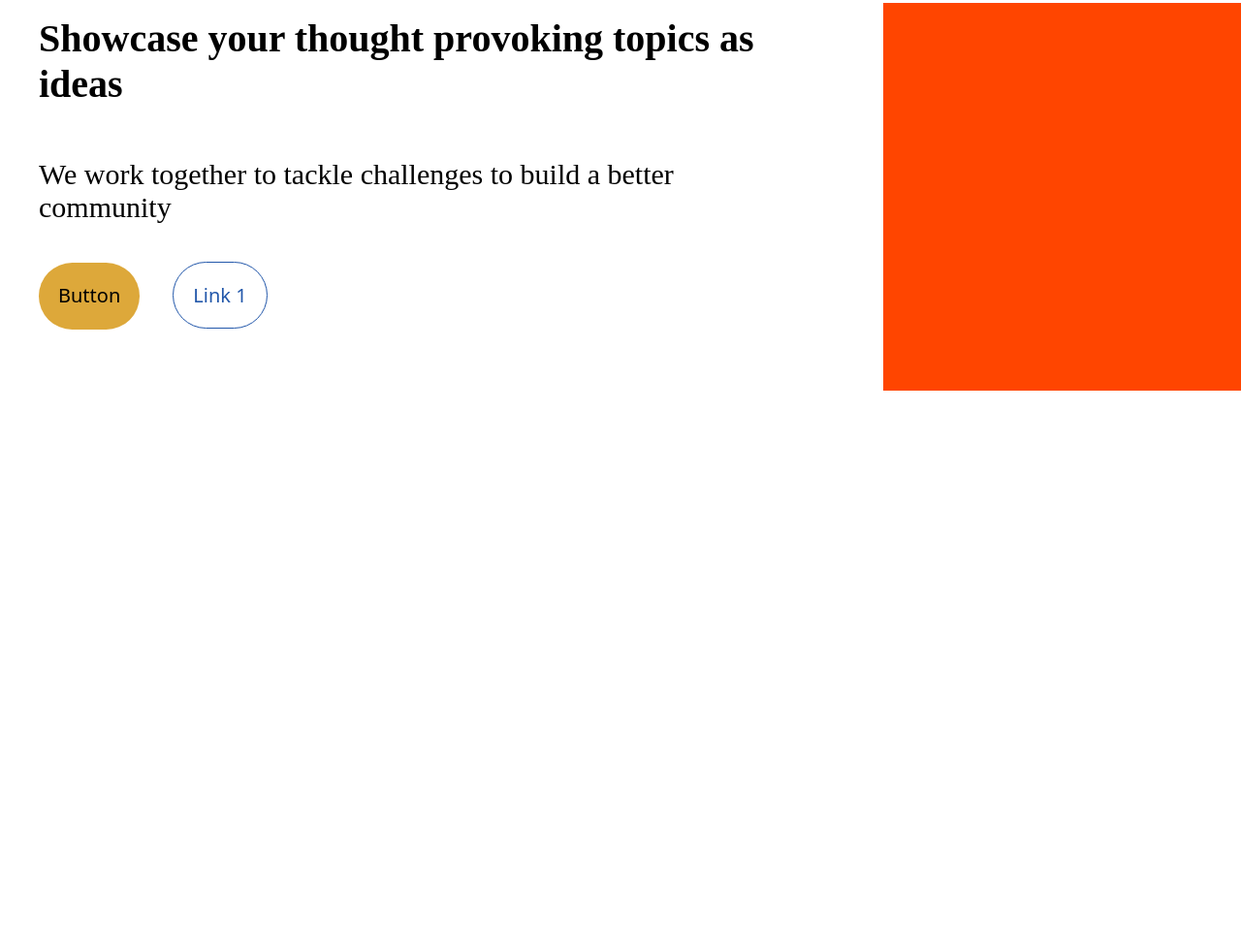
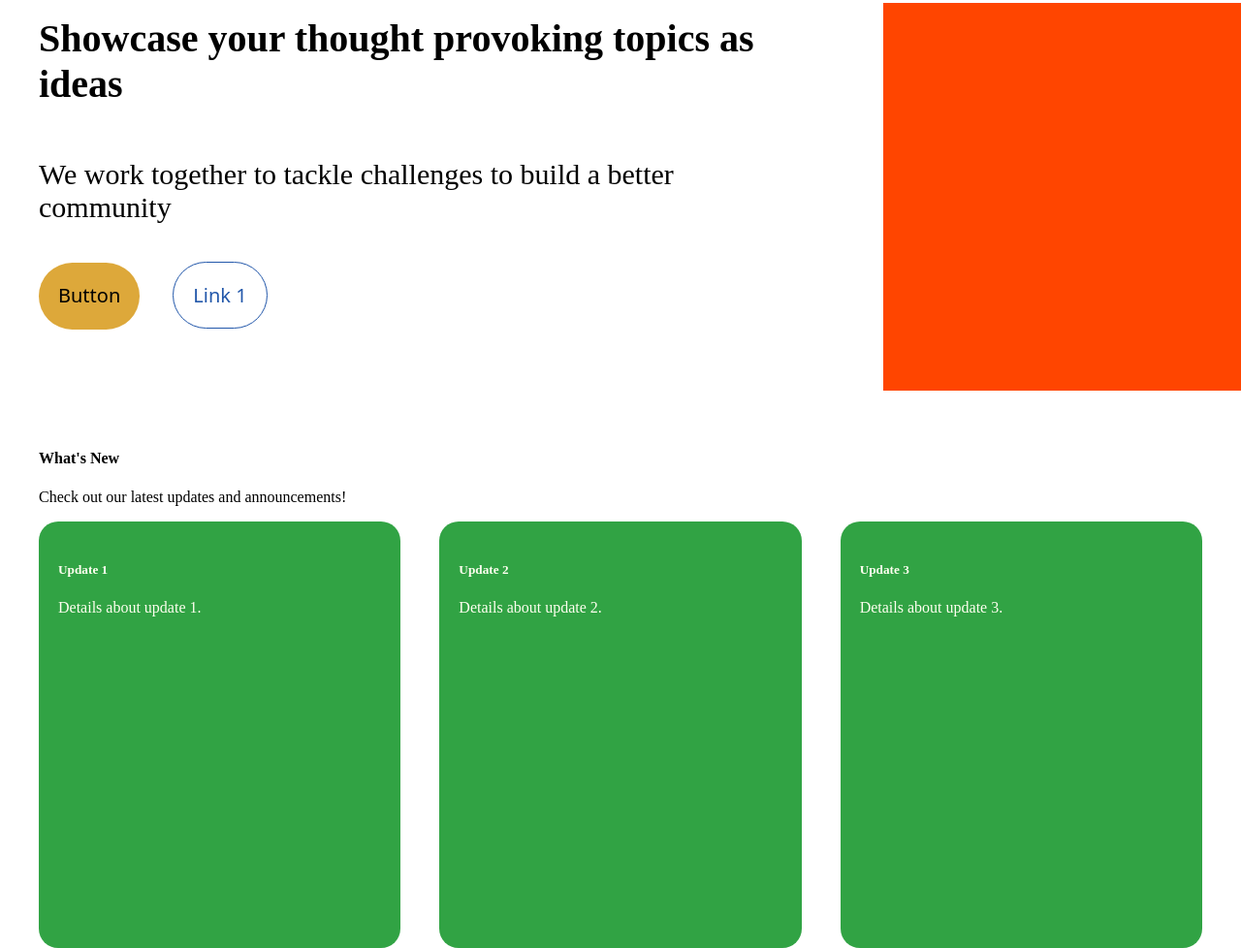
Before and after one commit to sadiyyah-s/cnf-website-project, a plain HTML site: page home.html in a window 1280 px wide. Shown: the part 295-1273 px from the top of the page at 97% size. Before the commit the page ends 800 px from the top, so only its background shows below. Drawn offline with Linux system fonts and the light colour scheme.

Commit message:
home.html

```diff
--- a/home.html
+++ b/home.html
@@ -20,7 +20,22 @@
         </div>
     </div>
     <div class="whats-new">
-
+        <h4>What's New</h4>
+        <p>Check out our latest updates and announcements!</p>
+        <div class="news-container">
+            <div class="news-item">
+                <h5>Update 1</h5>
+                <p>Details about update 1.</p>
+            </div>
+            <div class="news-item">
+                <h5>Update 2</h5>
+                <p>Details about update 2.</p>
+            </div>
+            <div class="news-item">
+                <h5>Update 3</h5>
+                <p>Details about update 3.</p>
+            </div>
+        </div>
     </div>
 </body>
 </html>
--- a/style.css
+++ b/style.css
@@ -31,8 +31,8 @@ body{
     position: absolute;
     display: flex;
     flex-direction:column;
-    width: 5vw;
-    height:5vw;
+    width:auto;
+    height:auto;
     background: #000c2a;
     border-radius: 0.75rem;
     overflow: hidden;
@@ -97,7 +97,7 @@ a {
     padding: 0 3px 3px 3px;
     border-bottom: 2px solid transparent;
     font-family: system-ui, sans-serif;
-    font-size: max(1rem, 2cqi);
+    font-size: max(1.25rem, 2cqi);
     color: white;
     text-decoration: none;
     transition: border 0.3s ease-in-out;
@@ -152,3 +152,22 @@ a:hover {
     margin-top: 40px;
     margin-left: 100px;
 }
+
+.whats-new{
+    padding-left: 40px;
+    padding-top: 40px;
+}
+
+.news-container{
+    display: flex;
+}
+
+.news-item{
+    width: 400px;
+    height: 400px;
+    background-color: #31a344;
+    color:ivory;
+    padding: 20px;
+    margin-right: 40px;
+    border-radius: 20px;
+}
```
